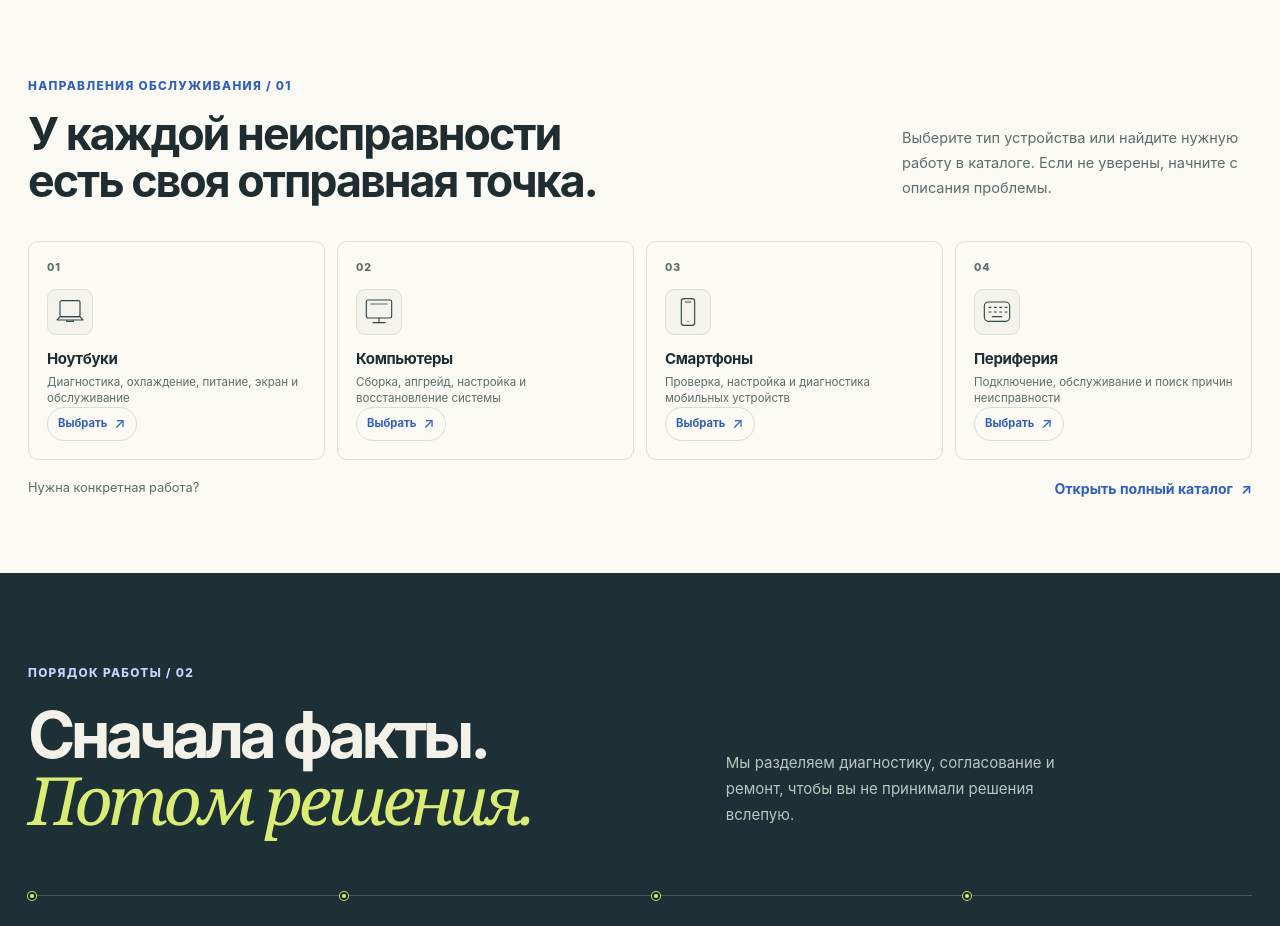
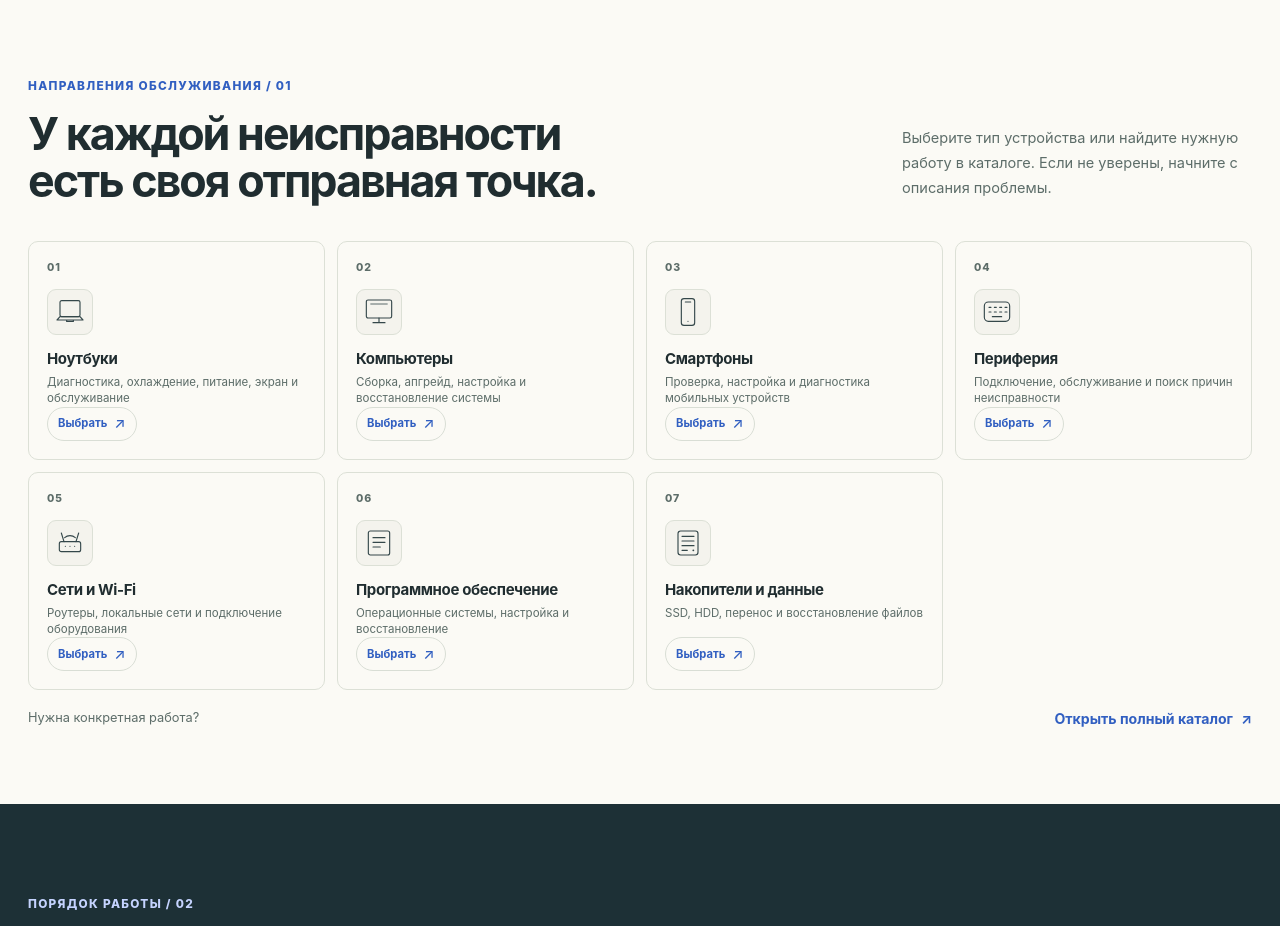
Before and after one commit to MaxSC2/FixPoint, a PHP site: page / in a window 1280 px wide. Shown: the part 771-1697 px from the top of the page. Run offline with PHP 8.4, Linux system fonts and the light colour scheme; data that the repository does not hold is empty.

Commit message:
feat(catalog): add category shortcuts and paginated service listings

```diff
--- a/app/Views/pages/public/home.php
+++ b/app/Views/pages/public/home.php
@@ -98,6 +98,25 @@ $featuredServices = isset($featuredServices) && is_array($featuredServices) ? $f
                 <span class="atelier-service-row__copy"><strong>Периферия</strong><small>Подключение, обслуживание и поиск причин неисправности</small></span>
                 <span class="atelier-service-row__arrow">Выбрать <b aria-hidden="true">↗</b></span>
             </a>
+
+            <a class="atelier-service-row" href="/services?category=network">
+                <span class="atelier-service-row__number">05</span>
+                <span class="atelier-service-row__icon" aria-hidden="true"><svg viewBox="0 0 48 48" fill="none"><rect x="8" y="22" width="32" height="15" rx="3" stroke="currentColor" stroke-width="1.7"/><path d="M15 22 11 9m22 13 4-13M17 29h.01M24 29h.01M31 29h.01M16 16a12 12 0 0 1 16 0" stroke="currentColor" stroke-width="1.7" stroke-linecap="round"/></svg></span>
+                <span class="atelier-service-row__copy"><strong>Сети и Wi-Fi</strong><small>Роутеры, локальные сети и подключение оборудования</small></span>
+                <span class="atelier-service-row__arrow">Выбрать <b aria-hidden="true">↗</b></span>
+            </a>
+            <a class="atelier-service-row" href="/services?category=software">
+                <span class="atelier-service-row__number">06</span>
+                <span class="atelier-service-row__icon" aria-hidden="true"><svg viewBox="0 0 48 48" fill="none"><rect x="8" y="6" width="32" height="36" rx="3" stroke="currentColor" stroke-width="1.7"/><path d="M15 16h18M15 23h18M15 30h11" stroke="currentColor" stroke-width="1.7" stroke-linecap="round"/></svg></span>
+                <span class="atelier-service-row__copy"><strong>Программное обеспечение</strong><small>Операционные системы, настройка и восстановление</small></span>
+                <span class="atelier-service-row__arrow">Выбрать <b aria-hidden="true">↗</b></span>
+            </a>
+            <a class="atelier-service-row" href="/services?category=storage">
+                <span class="atelier-service-row__number">07</span>
+                <span class="atelier-service-row__icon" aria-hidden="true"><svg viewBox="0 0 48 48" fill="none"><rect x="9" y="6" width="30" height="36" rx="4" stroke="currentColor" stroke-width="1.7"/><path d="M15 14h18M15 21h18M15 28h18M15 35h8" stroke="currentColor" stroke-width="1.7" stroke-linecap="round"/><circle cx="32" cy="35" r="1.4" fill="currentColor"/></svg></span>
+                <span class="atelier-service-row__copy"><strong>Накопители и данные</strong><small>SSD, HDD, перенос и восстановление файлов</small></span>
+                <span class="atelier-service-row__arrow">Выбрать <b aria-hidden="true">↗</b></span>
+            </a>
         </div>
         <div class="atelier-services__foot" data-reveal>
             <span>Нужна конкретная работа?</span>
@@ -152,7 +171,7 @@ $featuredServices = isset($featuredServices) && is_array($featuredServices) ? $f
             <span class="eyebrow">Личный кабинет / 03</span>
             <h2>Вместо догадок —<br><em>понятная история.</em></h2>
             <p>Карточка ремонта собирает важное в одном месте: текущий этап, результат диагностики, смету и события по заявке. Не нужно вспоминать, что вам сказали по телефону.</p>
-            <a class="text-link" href="<?= e($requestAction['href']) ?>">Как клиенту начать работу <span aria-hidden="true">↗</span></a>
+            <a class="text-link" href="/register">Как клиенту начать работу <span aria-hidden="true">↗</span></a>
         </div>
         <div class="repair-record" data-reveal>
             <div class="repair-record__top">
@@ -183,7 +202,7 @@ $featuredServices = isset($featuredServices) && is_array($featuredServices) ? $f
             <a class="text-link" href="/services">Все услуги <span aria-hidden="true">↗</span></a>
         </div>
         <div class="service-grid" data-reveal>
-            <?php foreach (array_slice($featuredServices, 0, 3) as $service): ?>
+            <?php foreach (array_slice($featuredServices, 0, 6) as $service): ?>
                 <?php require dirname(__DIR__, 2) . '/components/service-card.php'; ?>
             <?php endforeach; ?>
         </div>
```
Also changed, not shown: app/Views/components/service-card.php (+7 -5 lines), app/Views/pages/public/services/index.php (+23 -5 lines), tests/Integration/HttpTest.php (+1 -1 lines), tests/smoke.php (+1 -1 lines), .github/workflows/ci.yml.
